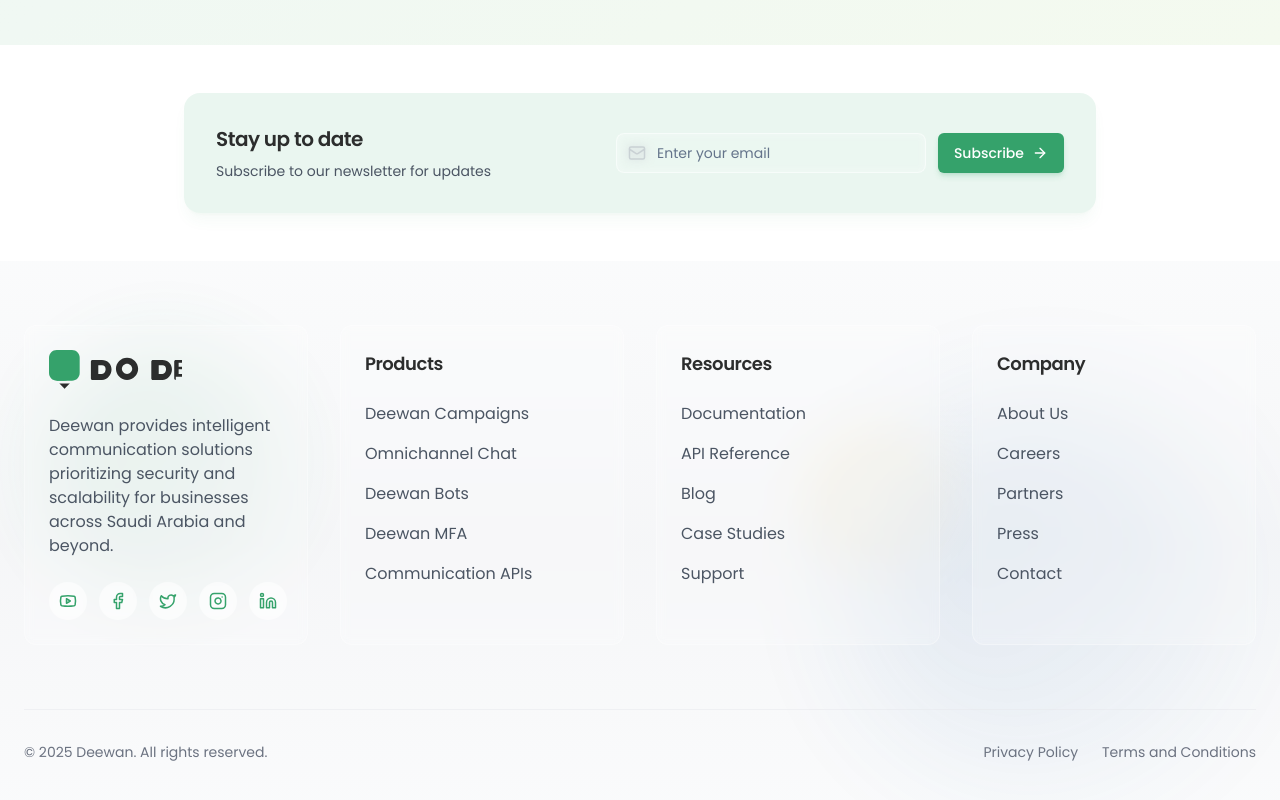
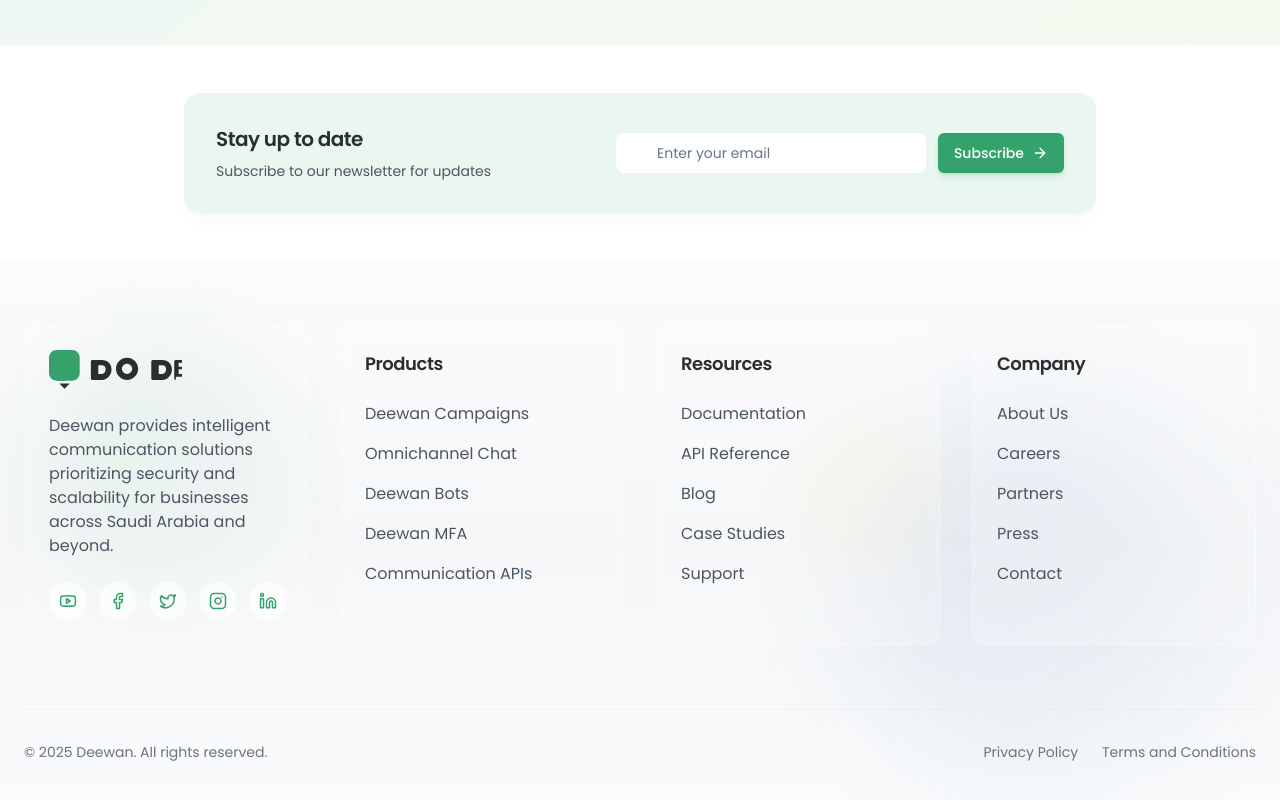
Before and after one commit to omar-marzook/deewan-spark-flow, a React (Vite) app: page / in a window 1280 px wide. Shown: the part 7456-8256 px from the top of the page. Built offline with nearby package versions, Linux system fonts and the light colour scheme.

Commit message:
Visual edit in Lovable
Edited UI in Lovable

```diff
--- a/src/components/footer/Newsletter.tsx
+++ b/src/components/footer/Newsletter.tsx
@@ -16,7 +16,7 @@ const Newsletter = () => {
               <div className="absolute inset-y-0 left-3 flex items-center pointer-events-none">
                 <Mail size={18} className="text-gray-400" />
               </div>
-              <Input type="email" placeholder="Enter your email" className="w-full pl-10 pr-4 py-2.5 rounded-lg bg-white/50 backdrop-blur-sm border border-white/50 focus:border-deewan-primary/30 focus:ring-deewan-primary/20" />
+              <Input type="email" placeholder="Enter your email" className="w-full pl-10 pr-4 py-2.5 rounded-lg backdrop-blur-sm border border-white/50 focus:border-deewan-primary/30 focus:ring-deewan-primary/20 bg-white" />
             </div>
             <Button className="bg-deewan-primary hover:bg-deewan-primary/90 text-white flex items-center justify-center gap-2 shadow-md shadow-deewan-primary/20">
               Subscribe
```
